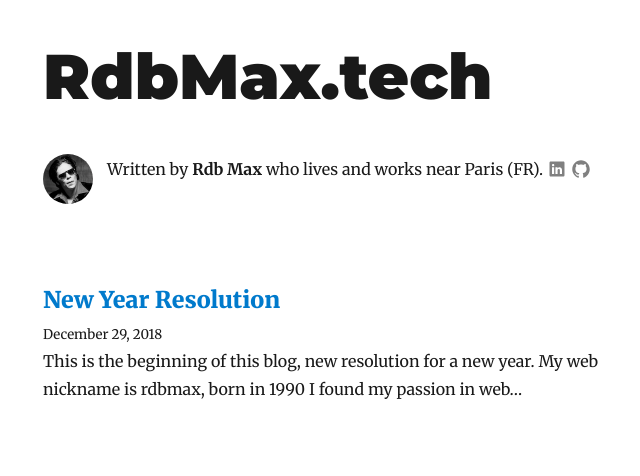
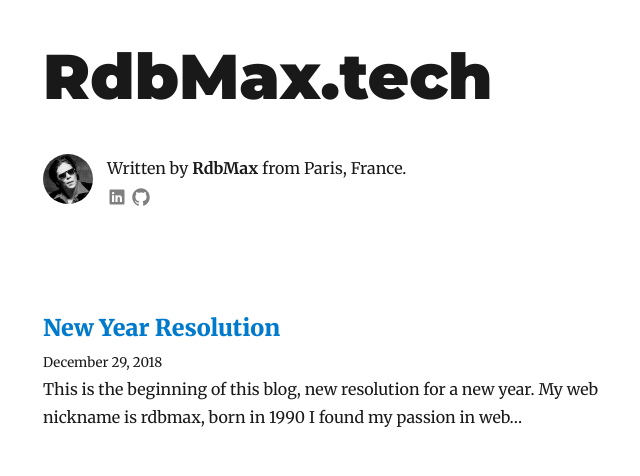
Before and after one commit to rdbmax/rdbmax.io, a Gatsby site: page / in a window 1280 px wide. Shown: the whole page, without its empty margins (282-922 px from the left). Built offline with nearby package versions, Linux system fonts and the light colour scheme; Gatsby itself is replaced by a stand-in of ours; some packages are replaced by stand-ins of ours.

Commit message:
edit bio

```diff
--- a/gatsby-config.js
+++ b/gatsby-config.js
@@ -1,7 +1,7 @@
 module.exports = {
   siteMetadata: {
     title: `RdbMax.tech`,
-    author: `Rdb Max`,
+    author: `RdbMax`,
     description: `A personal blog.`,
     siteUrl: `https://rdbmax.tech/`,
     social: {
--- a/src/components/Bio.js
+++ b/src/components/Bio.js
@@ -40,8 +40,8 @@ const Bio = () => (
             }}
           />
           <p>
-            Written by <strong>{author}</strong> who lives and works near Paris (FR).
-            {` `}
+            Written by <strong>{author}</strong> from Paris, France.
+            <br/>
             <Link
               href={`https://www.linkedin.com/in/${social.linkedin}/`}
               target='_blank'
```
